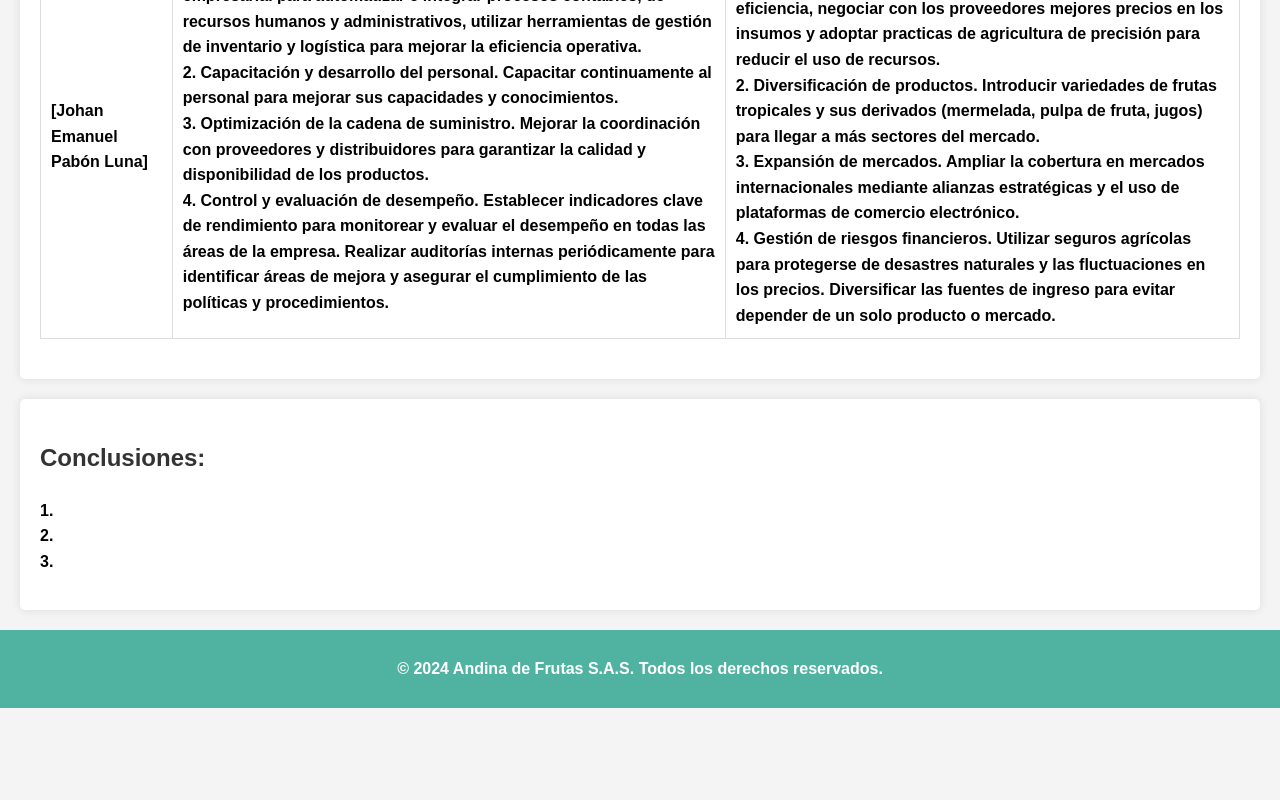
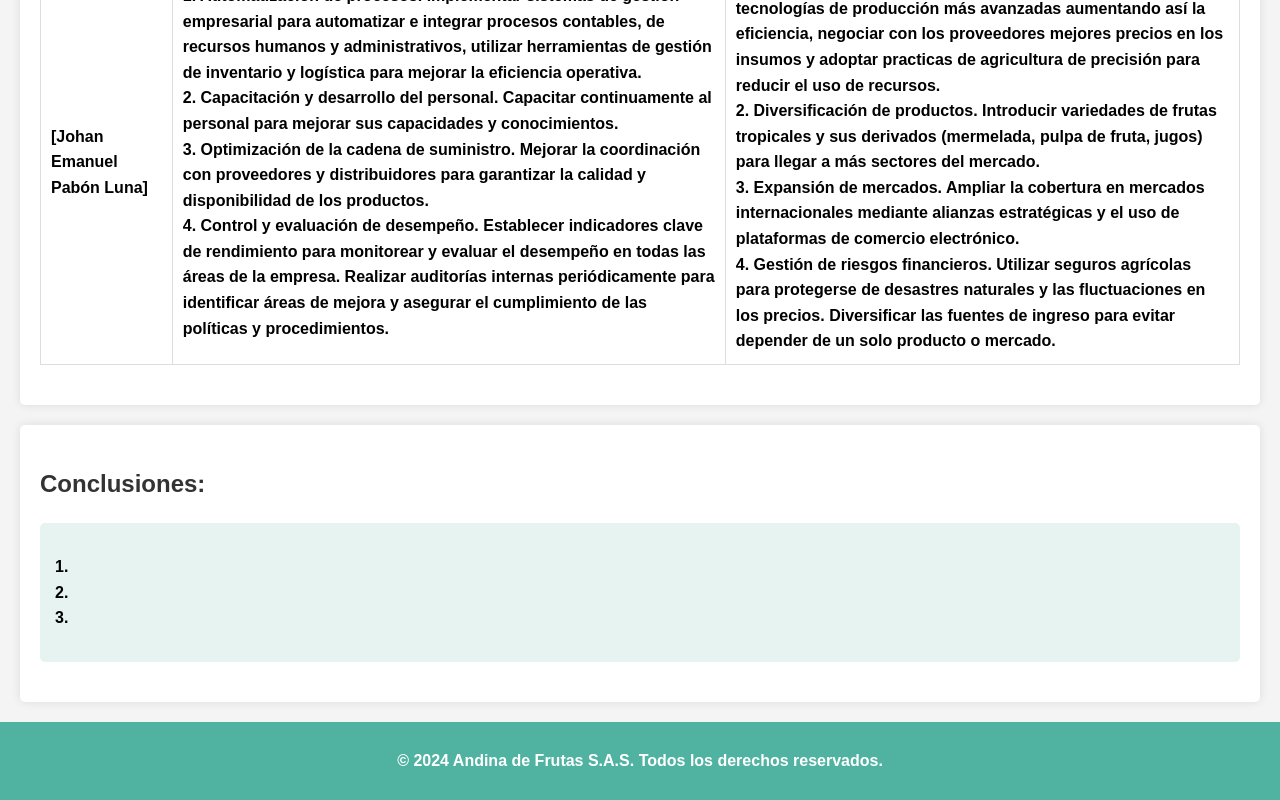
Before and after one commit to Kscf27/FundamentosGH, a plain HTML site: page index.html in a window 1280 px wide. Shown: the part 3526-4326 px from the top of the page. Before the commit the page ends 4234 px from the top, so only its background shows below. Drawn offline with Linux system fonts and the light colour scheme.

Commit message:
se agrega estilo a conclusiones y se agrega link de encuesta para el punto 2

```diff
--- a/index.html
+++ b/index.html
@@ -70,6 +70,9 @@
     <section id="Actividad 2:">
         <h2><strong>Actividad 2:</strong></h2>
         <p>Escoger la mejor infografía en contenido y presentación o en su defecto complementarla.</p>
+
+        <a href="https://forms.office.com/r/XedLjBYWAu" target="_blank">Link de encuesta</a>
+
         <div class="card">
             <h3>Infografía escojida:</h3>
             <div><img src="sources/ejemplo.jpg" alt="Imagen de ejemplo"></div>
@@ -116,7 +119,9 @@
 
     <section id="Conclusiones:">
         <h2><strong>Conclusiones:</strong></h2>
-        <p>1. <br>2. <br>3. </p>
+        <div class="card">
+            <div><p>1. <br>2. <br>3. </p></div>
+        </div>
     </section>
 
 
```
